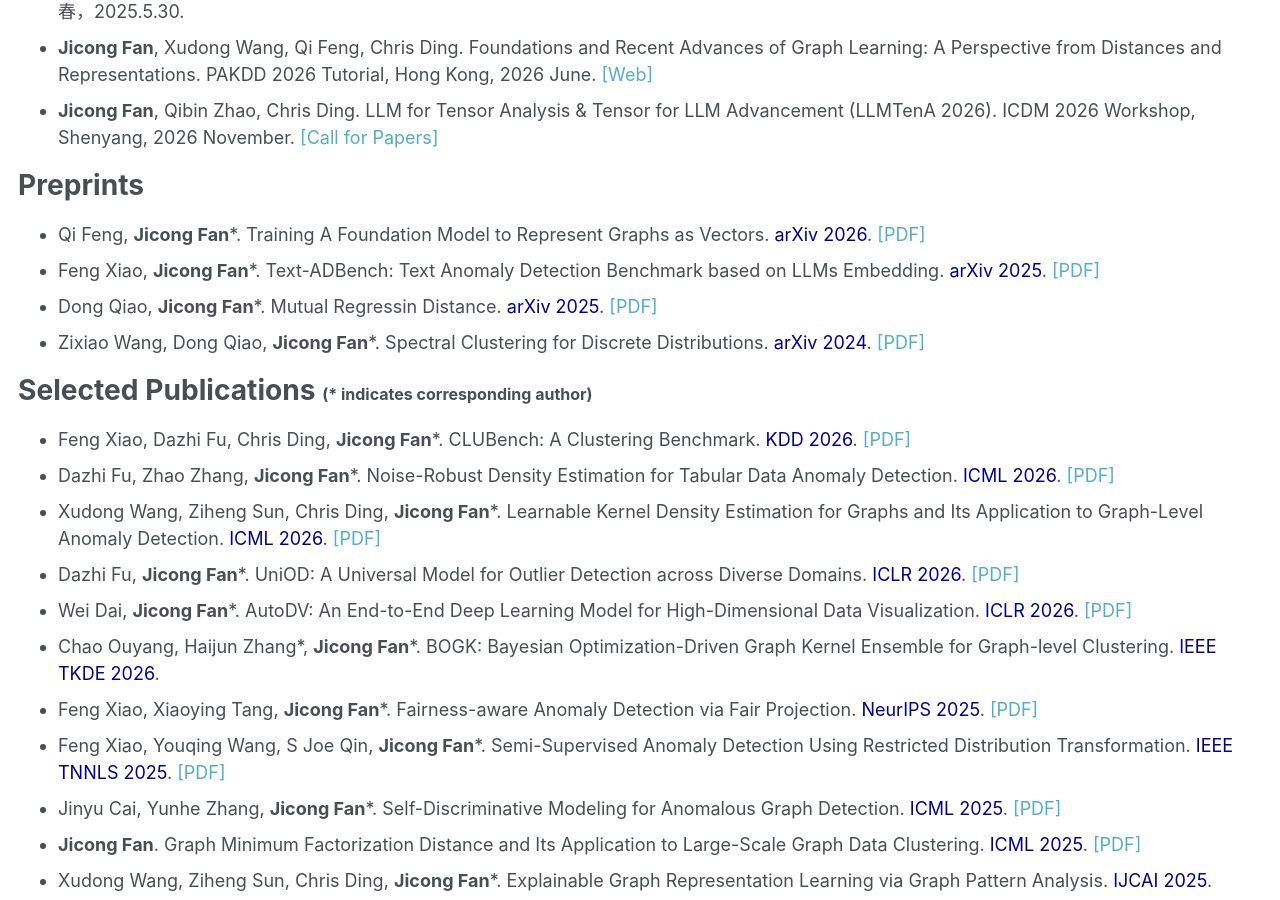
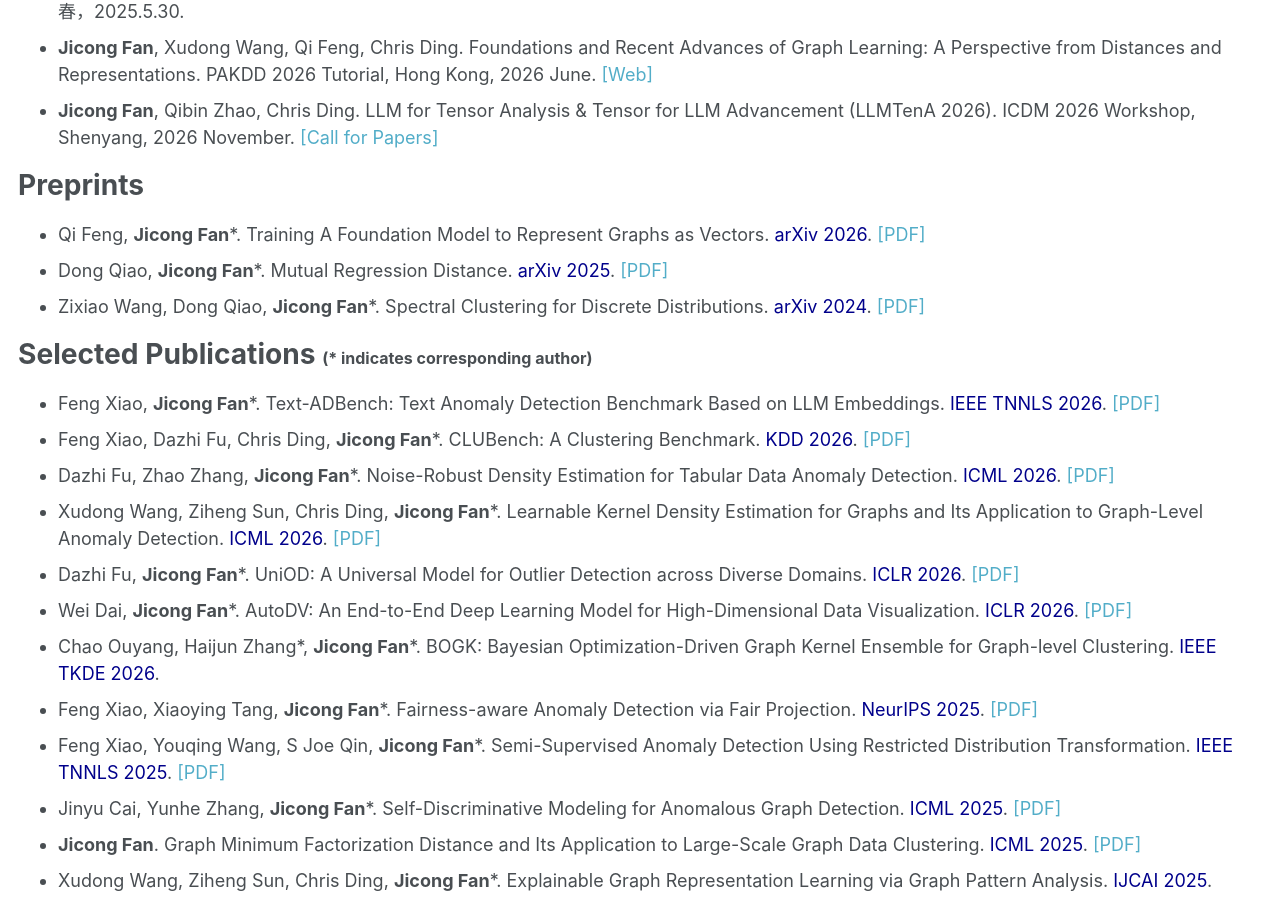
Before and after one commit to jicongfan/jicongfan.github.io, a Jekyll site: the page built from _pages/about.md, in a window 1280 px wide and 900 px high, scrolled down 2234 px. Built offline with Jekyll 4.4.1, drawn with Linux system fonts in a browser that asks for light colours.

Commit message:
Update about.md

```diff
--- a/_pages/about.md
+++ b/_pages/about.md
@@ -69,12 +69,12 @@
 Preprints <font size=3>
 ======
 * Qi Feng, <strong>Jicong Fan</strong>*. Training A Foundation Model to Represent Graphs as Vectors. <font color=DarkBlue>arXiv 2026</font>. <a href="https://arxiv.org/pdf/2602.04244">[PDF]</a>
-* Feng Xiao, <strong>Jicong Fan</strong>*. Text-ADBench: Text Anomaly Detection Benchmark based on LLMs Embedding. <font color=DarkBlue>arXiv 2025</font>. <a href="https://arxiv.org/pdf/2507.12295">[PDF]</a>
-* Dong Qiao, <strong>Jicong Fan</strong>*. Mutual Regressin Distance. <font color=DarkBlue>arXiv 2025</font>. <a href="https://arxiv.org/abs/2501.10617">[PDF]</a>
+* Dong Qiao, <strong>Jicong Fan</strong>*. Mutual Regression Distance. <font color=DarkBlue>arXiv 2025</font>. <a href="https://arxiv.org/abs/2501.10617">[PDF]</a>
 * Zixiao Wang, Dong Qiao, <strong>Jicong Fan</strong>*. Spectral Clustering for Discrete Distributions. <font color=DarkBlue>arXiv 2024</font>. <a href="https://arxiv.org/pdf/2401.13913">[PDF]</a>
 
 Selected Publications <font size=3>(* indicates corresponding author)</font>
 ======
+* Feng Xiao, <strong>Jicong Fan</strong>*. Text-ADBench: Text Anomaly Detection Benchmark Based on LLM Embeddings. <font color=DarkBlue>IEEE TNNLS 2026</font>. <a href="https://arxiv.org/pdf/2507.12295">[PDF]</a>
 * Feng Xiao, Dazhi Fu, Chris Ding, <strong>Jicong Fan</strong>*. CLUBench: A Clustering Benchmark. <font color=DarkBlue>KDD 2026</font>. <a href="https://openreview.net/pdf?id=hBvjNfaYbV">[PDF]</a>
 * Dazhi Fu, Zhao Zhang, <strong>Jicong Fan</strong>*. Noise-Robust Density Estimation for Tabular Data Anomaly Detection. <font color=DarkBlue>ICML 2026</font>. <a href="https://openreview.net/pdf?id=S51EtVGlui">[PDF]</a>
 * Xudong Wang, Ziheng Sun, Chris Ding, <strong>Jicong Fan</strong>*. Learnable Kernel Density Estimation for Graphs and Its Application to Graph-Level Anomaly Detection. <font color=DarkBlue>ICML 2026</font>. <a href="https://openreview.net/pdf?id=G1M4rBPtlP">[PDF]</a>
```
